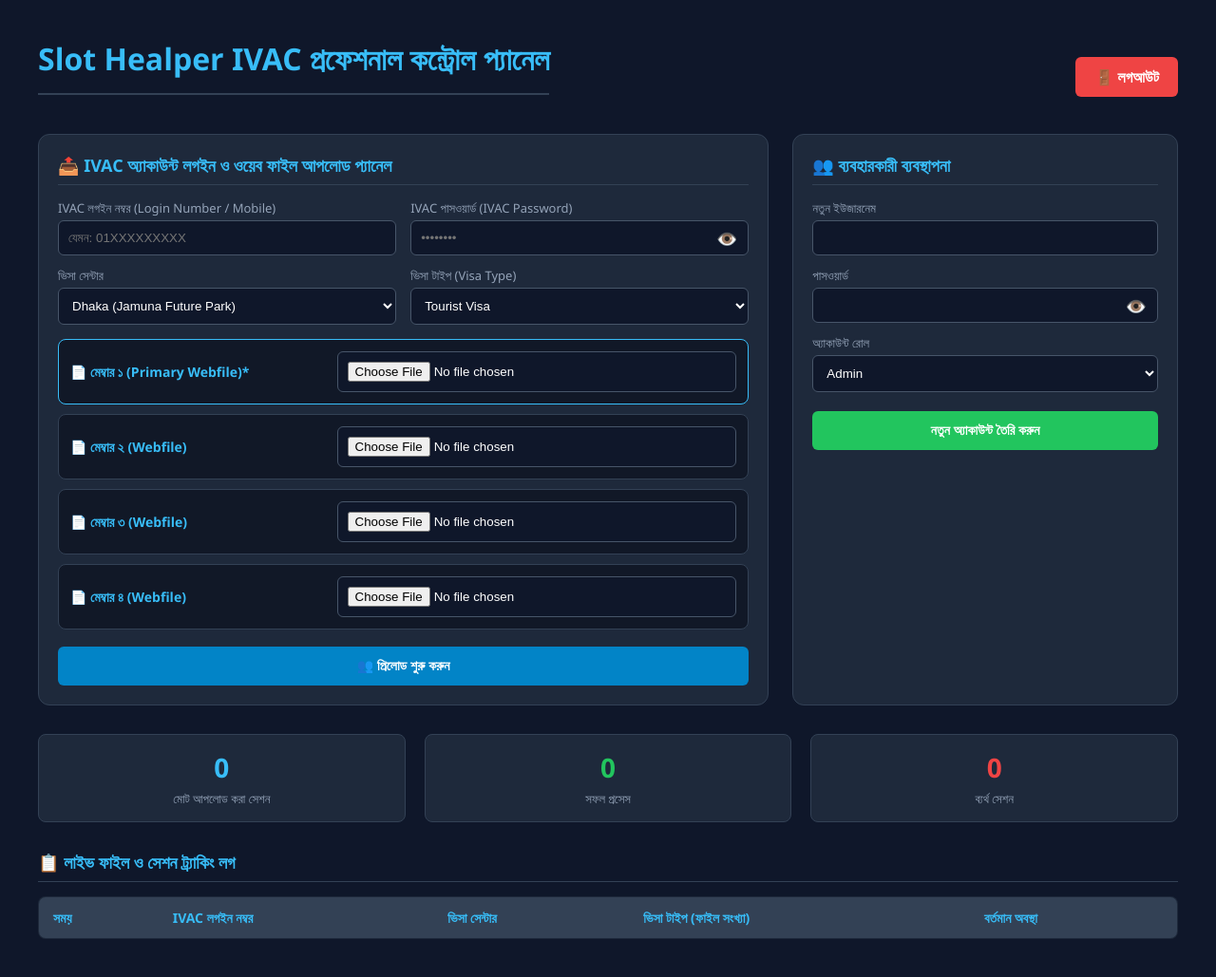
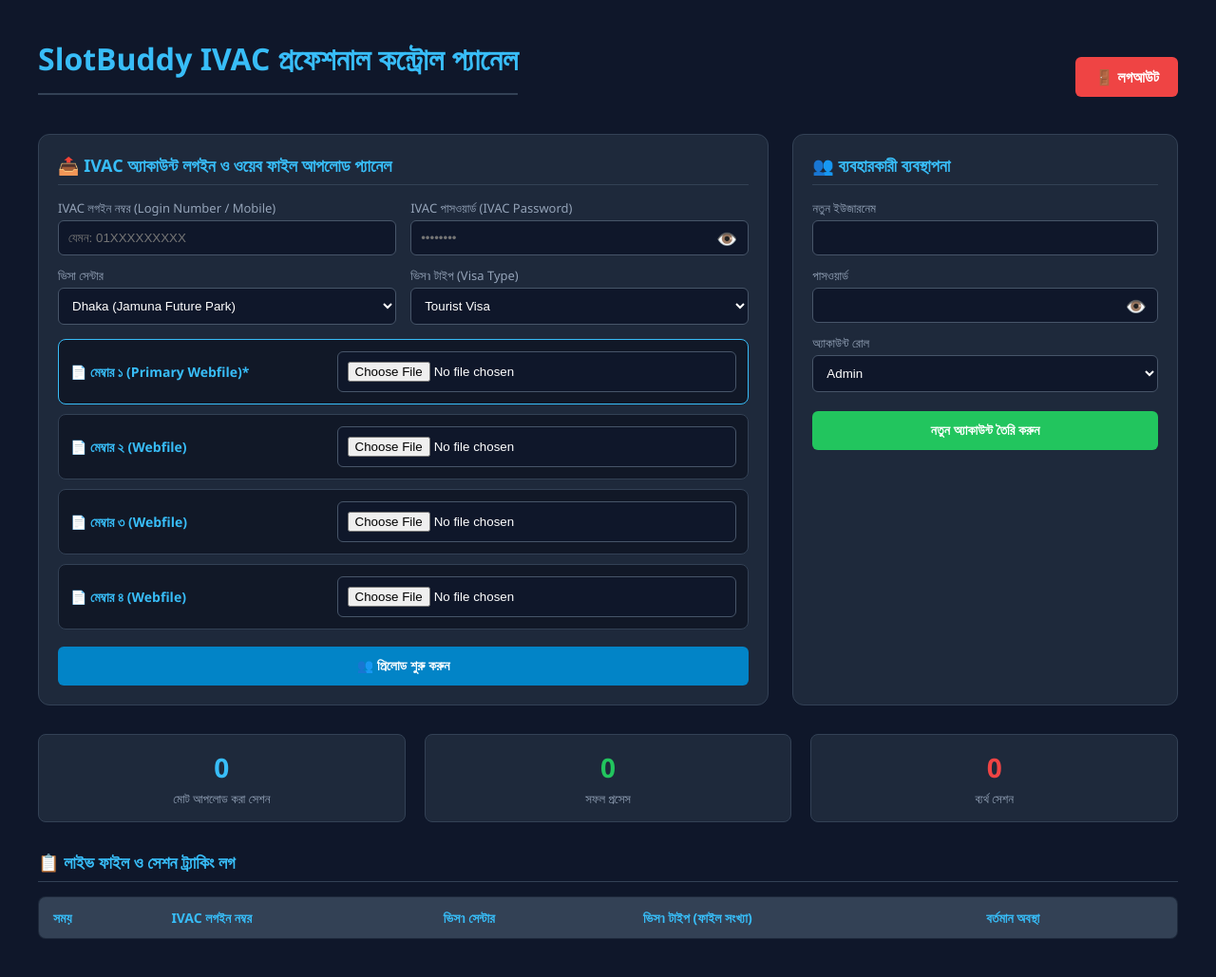
Before and after one commit to sheikhfarukh943-source/visa-bot, a Flask app: page /admin in a window 1280 px wide. Shown: the whole page at 95% size. Run offline with Flask 3, Linux system fonts and the light colour scheme; the visitor is signed in with stand-in values (Sample User, id 1); data comes from the database, SQL or seed files in the repository; lists and menus that the app fills with data are empty.

Commit message:
admin.html

```diff
--- a/templates/admin.html
+++ b/templates/admin.html
@@ -2,7 +2,7 @@
 <html lang="bn">
 <head>
     <meta charset="UTF-8">
-    <title>Slot Healper - IVAC Custom Control Panel</title>
+    <title>SlotBuddy - IVAC Custom Control Panel</title>
     <style>
         body { font-family: 'Segoe UI', Arial, sans-serif; background: #0f172a; color: #f8fafc; padding: 40px; margin: 0; }
         .dashboard { max-width: 1200px; margin: 0 auto; }
@@ -39,7 +39,7 @@
 <body>
 <div class="dashboard">
     <div class="header-top">
-        <h1>Slot Healper IVAC প্রফেশনাল কন্ট্রোল প্যানেল</h1>
+        <h1>SlotBuddy IVAC প্রফেশনাল কন্ট্রোল প্যানেল</h1>
         <a href="/logout" class="logout-btn">🚪 লগআউট</a>
     </div>
     <div class="section-grid">
@@ -71,13 +71,12 @@
                         </select>
                     </div>
                     <div class="form-group">
-                        <label>ভিসা টাইপ (Visa Type)</label>
+                        <label>ভিসา টাইপ (Visa Type)</label>
                         <select id="visa_type">
                             <option value="Tourist">Tourist Visa</option>
                             <option value="Medical">Medical Visa</option>
                             <option value="Business">Business Visa</option>
                             <option value="Student">Student Visa</option>
-                            <option value="Student">Double Entry Visa</option>
                         </select>
                     </div>
                 </div>
@@ -137,8 +136,8 @@
             <tr>
                 <th>সময়</th>
                 <th>IVAC লগইন নম্বর</th>
-                <th>ভিসা সেন্টার</th>
-                <th>ভিসা টাইপ (ফাইল সংখ্যা)</th>
+                <th>ভিসา সেন্টার</th>
+                <th>ভিসา টাইপ (ফাইল সংখ্যা)</th>
                 <th>বর্তমান অবস্থা</th>
             </tr>
         </thead>
```
